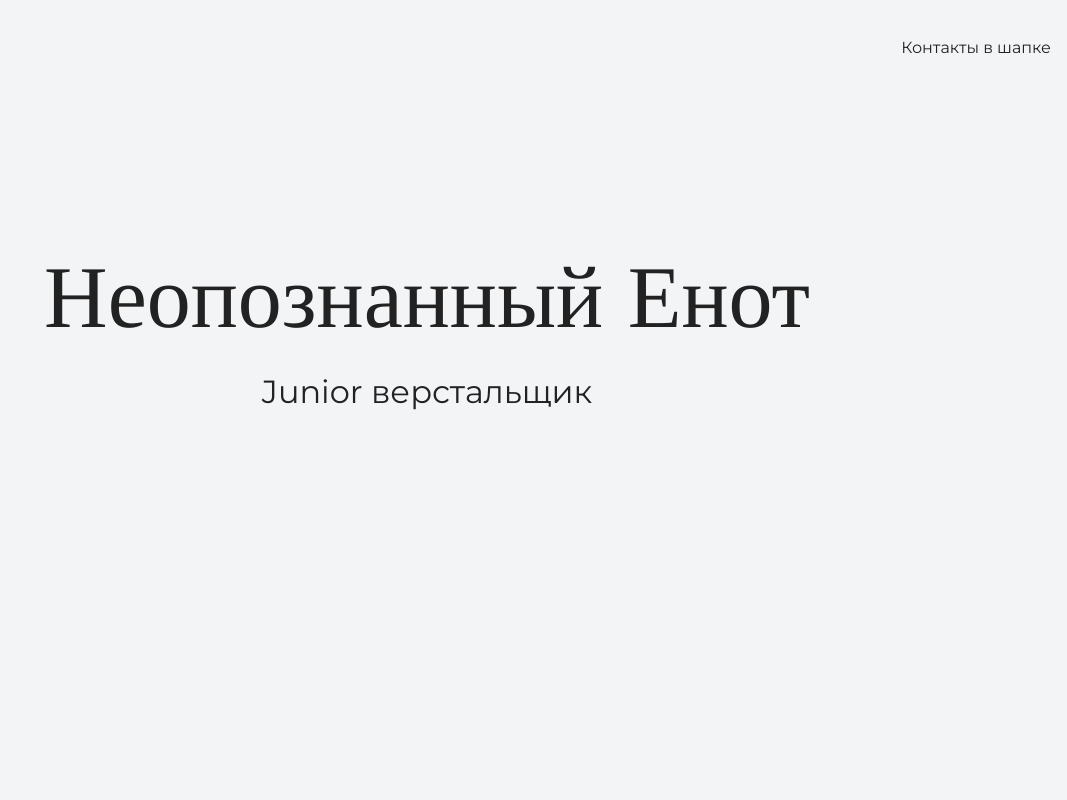
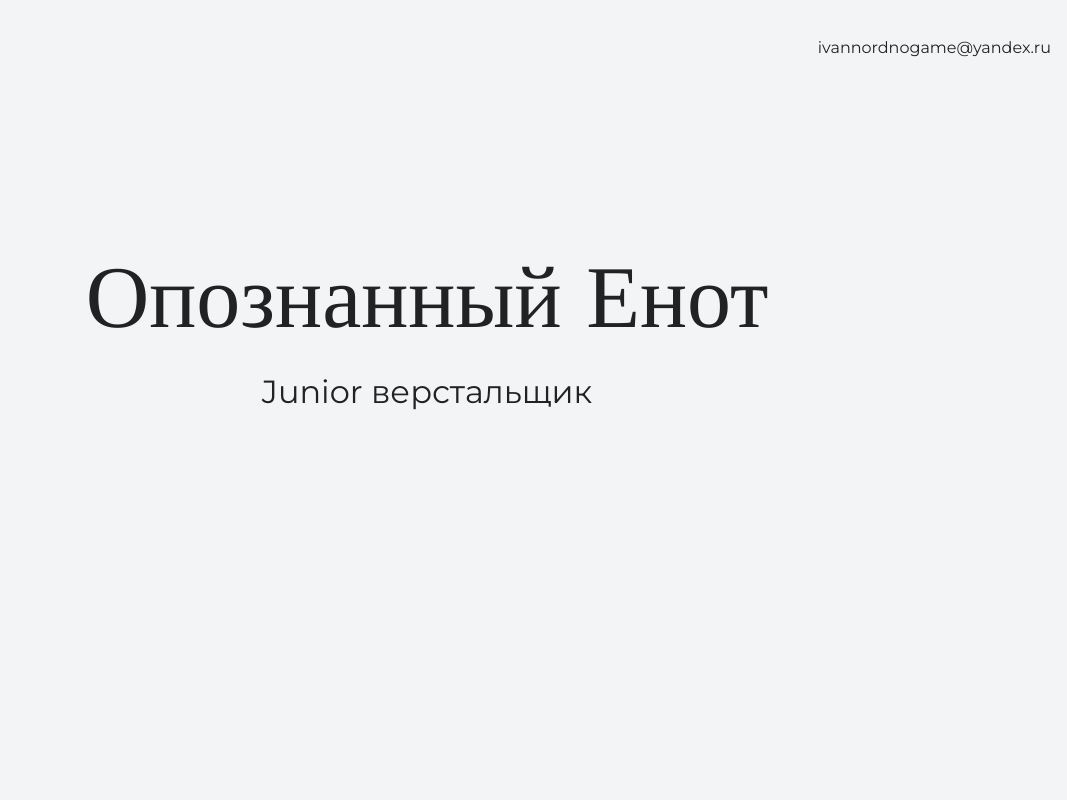
Before and after one commit to Ivanhuili/my-cite, a plain HTML site: page index.html in a window 1280 px wide. Shown: the top 800 px of the page, without its empty margins (213-1280 px from the left). Drawn offline with nearby package versions, Linux system fonts and the light colour scheme.

Commit message:
Внесение изменения в контактах, меняет текст на главной странице

```diff
--- a/index.html
+++ b/index.html
@@ -10,13 +10,13 @@
   <body>
     <header class="page-header">
     	<div class="container">
-      		Контакты в шапке
+      		ivannordnogame@yandex.ru
       	</div>
     </header>
 
     <section class="hero-image">
     	<div class="container">
-      		<h1 class="heading">Неопознанный Енот</h1>
+      		<h1 class="heading">Опознанный Енот</h1>
       		<p>Junior верстальщик</p>
       	</div>
     </section>
```
